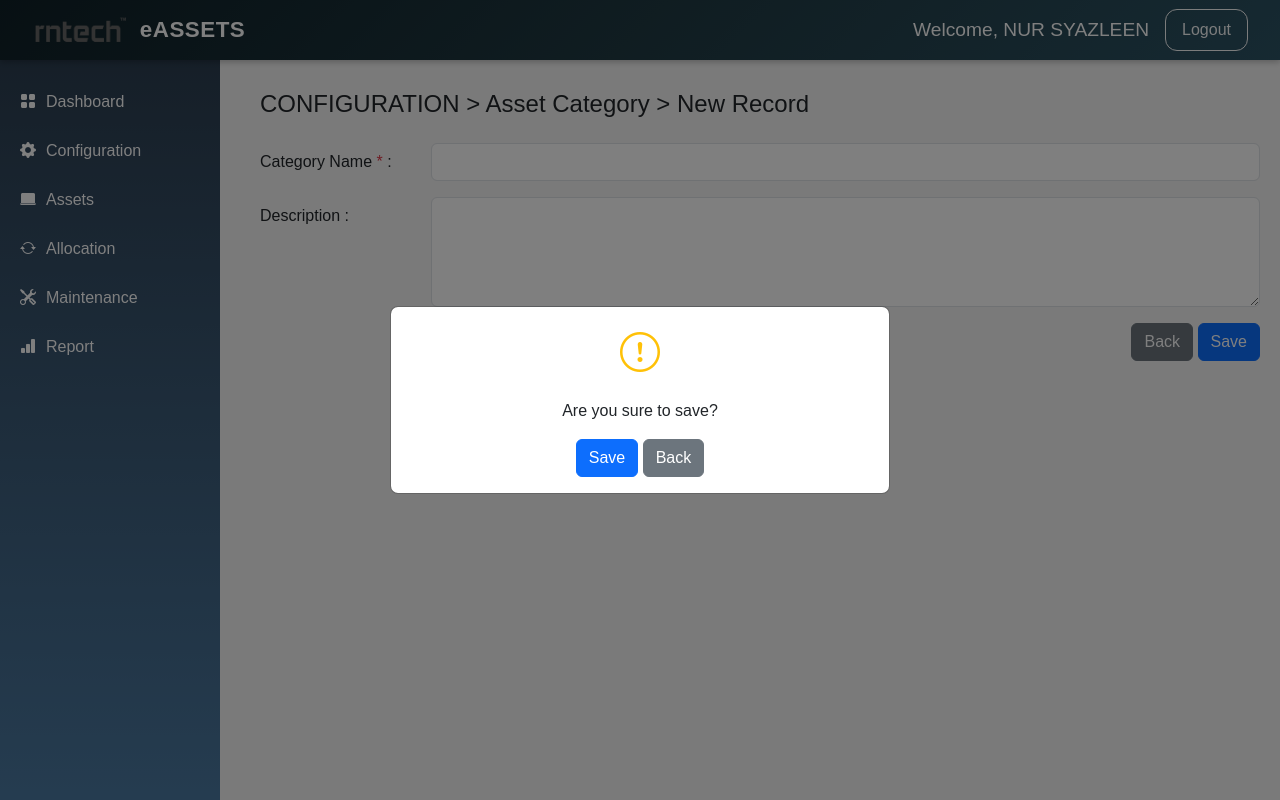
After one commit to syazleen28/eASSET, a PHP site: page /add_category.php in a window 1280 px wide, after a click on "Save". The commit adds this page. Run offline with PHP 8.4, Linux system fonts and the light colour scheme; a user stored in the database is signed in.

Commit message:
add category

```diff
--- /dev/null
+++ b/add_category.php
@@ -0,0 +1,152 @@
+<?php
+session_start();
+require_once 'config/database.php';
+
+$errors = [];
+$category_name = '';
+$description = '';
+
+if ($_SERVER['REQUEST_METHOD'] === 'POST') {
+
+    $category_name = trim($_POST['category_name'] ?? '');
+    $description   = trim($_POST['description'] ?? '');
+
+    // Validation
+    if ($category_name === '') {
+        $errors['category_name'] = "Category Name is required.";
+    } elseif (strlen($category_name) < 3) {
+        $errors['category_name'] = "Category Name must be at least 3 characters.";
+    }
+
+    // Duplicate check
+    if (!isset($errors['category_name'])) {
+        $check = $pdo->prepare(
+            "SELECT COUNT(*) FROM asset_categories WHERE category_name = :category_name"
+        );
+        $check->execute([':category_name' => $category_name]);
+
+        if ($check->fetchColumn() > 0) {
+            $errors['category_name'] = "Category Name already exists.";
+        }
+    }
+
+    // Insert if no errors
+    if (empty($errors)) {
+        $stmt = $pdo->prepare(
+            "INSERT INTO asset_categories (category_name, description)
+             VALUES (:category_name, :description)"
+        );
+        $stmt->execute([
+            ':category_name' => $category_name,
+            ':description'   => $description
+        ]);
+
+        $category_id = $pdo->lastInsertId();
+
+        header("Location: view_category.php?id=$category_id&success=1");
+        exit();
+    }
+}
+?>
+
+<!DOCTYPE html>
+<html lang="en">
+<head>
+<meta charset="UTF-8">
+<title>Add Asset Category | eAssets</title>
+<meta name="viewport" content="width=device-width, initial-scale=1.0">
+
+<link href="https://cdn.jsdelivr.net/npm/bootstrap@5.3.0/dist/css/bootstrap.min.css" rel="stylesheet">
+<link href="https://cdn.jsdelivr.net/npm/bootstrap-icons/font/bootstrap-icons.css" rel="stylesheet">
+<link href="assets/images/style.css" rel="stylesheet">
+
+<script src="https://cdn.jsdelivr.net/npm/bootstrap@5.3.0/dist/js/bootstrap.bundle.min.js"></script>
+</head>
+
+<body>
+
+<?php include 'includes/header.php'; ?>
+<?php include 'includes/sidebar.php'; ?>
+
+<div class="main-content">
+
+    <div class="mb-4">
+        <h4>CONFIGURATION &gt; Asset Category &gt; New Record</h4>
+    </div>
+
+    <form method="post" id="categoryForm">
+
+        <div class="mb-3 row">
+            <label class="col-sm-2 col-form-label">
+                Category Name <span class="text-danger">*</span> :
+            </label>
+            <div class="col-sm-10">
+                <input type="text"
+                       name="category_name"
+                       class="form-control"
+                       value="<?= htmlspecialchars($category_name) ?>">
+
+                <!-- INLINE ERROR MESSAGE -->
+                <?php if (isset($errors['category_name'])): ?>
+                    <div style="color:red; font-size:13px;">
+                        <?= htmlspecialchars($errors['category_name']) ?>
+                    </div>
+                <?php endif; ?>
+            </div>
+        </div>
+
+        <div class="mb-3 row">
+            <label class="col-sm-2 col-form-label">Description :</label>
+            <div class="col-sm-10">
+                <textarea name="description"
+                          class="form-control"
+                          rows="4"><?= htmlspecialchars($description) ?></textarea>
+            </div>
+        </div>
+
+        <div class="row">
+            <div class="col-sm-10 offset-sm-2 text-end">
+                <a href="config_category.php" class="btn btn-secondary">Back</a>
+                <button type="button"
+                        class="btn btn-primary"
+                        data-bs-toggle="modal"
+                        data-bs-target="#confirmModal">
+                    Save
+                </button>
+            </div>
+        </div>
+    </form>
+</div>
+
+<!-- CONFIRM MODAL -->
+<div class="modal fade" id="confirmModal" tabindex="-1">
+  <div class="modal-dialog modal-dialog-centered">
+    <div class="modal-content">
+      <div class="modal-body text-center">
+        <i class="bi bi-exclamation-circle fs-1 text-warning"></i>
+        <p class="mt-3">Are you sure to save?</p>
+
+        <button type="button" class="btn btn-primary" id="confirmSave">
+            Save
+        </button>
+        <button type="button" class="btn btn-secondary" data-bs-dismiss="modal">
+            Back
+        </button>
+      </div>
+    </div>
+  </div>
+</div>
+
+<script>
+document.getElementById('confirmSave').addEventListener('click', function () {
+    document.getElementById('categoryForm').submit();
+});
+</script>
+<script>
+document.querySelector('input[name="category_name"]').addEventListener('input', function () {
+    this.classList.remove('is-invalid');
+});
+</script>
+
+</body>
+</html>
--- /dev/null
+++ b/assets/images/style.css
@@ -0,0 +1,94 @@
+/* --------------------- GENERAL --------------------- */
+.main-content {
+    margin-left: 240px;
+    padding: 90px 20px 20px;
+}
+
+
+body {
+    font-family: 'Poppins', sans-serif;
+    background-color: #f5f5f5;
+    margin: 0;
+    padding: 0;
+}
+
+/* --------------------- HEADER --------------------- */
+.navbar {
+    box-shadow: 0 2px 6px rgba(0,0,0,0.25);
+    height: 60px;
+    background: linear-gradient(135deg, #0f2027, #203a43, #2c5364);
+    padding: 0 2rem;
+}
+
+.navbar .navbar-brand {
+    font-size: 2rem;
+    display: flex;
+    align-items: center;
+}
+
+.navbar .navbar-brand img {
+    height: 55px;
+    margin-right: 10px;
+}
+
+.navbar .brand-text {
+    font-size: 1.4rem;
+    font-weight: 600;
+    letter-spacing: 0.5px;
+    color: #fff;
+}
+
+.navbar .ms-auto span {
+    font-size: 1.2rem;
+    color: #fff;
+    margin-right: 1rem;
+}
+
+.navbar .btn-outline-light {
+    padding: 0.5rem 1rem;
+    font-size: 1rem;
+    border-radius: 12px;
+}
+
+/* --------------------- SIDEBAR --------------------- */
+.sidebar {
+    height: calc(100vh - 60px);
+    width: 220px;
+    position: fixed;
+    top: 60px;
+    left: 0;
+    background: linear-gradient(180deg, #2c3e50, #4b79a1);
+    padding-top: 20px;
+}
+
+.sidebar a {
+    display: flex;
+    align-items: center;
+    padding: 10px 20px;
+    color: #fff;
+    text-decoration: none;
+    border-radius: 8px;
+    margin-bottom: 5px;
+    transition: 0.3s;
+}
+
+.sidebar a:hover {
+    background: rgba(255,255,255,0.2);
+}
+
+.sidebar i {
+    margin-right: 10px;
+}
+
+/* --------------------- FOOTER --------------------- */
+.footer {
+    margin-left: 240px;
+    margin-right: 0;
+    width: auto;
+    background: #fff;
+    padding: 12px;
+    text-align: center;
+    font-size: 14px;
+    color: #555;
+    box-shadow: 0 -1px 6px rgba(0,0,0,0.1);
+}
--- a/config/database.php
+++ b/config/database.php
@@ -1,14 +1,16 @@
 <?php
-$host = "localhost";
-$dbname = "eassets_db";
-$username = "root";
-$password = "";
+$host = 'localhost';
+$db   = 'eassets_db';
+$user = 'root';
+$pass = '';
 
 try {
-    $conn = new PDO("mysql:host=$host;dbname=$dbname", $username, $password);
-    $conn->setAttribute(PDO::ATTR_ERRMODE, PDO::ERRMODE_EXCEPTION);
-} catch(PDOException $e) {
-    echo "Connection failed: " . $e->getMessage();
-    exit();
+    $dsn = "mysql:host=$host;dbname=$db;charset=utf8mb4";
+    $pdo = new PDO($dsn, $user, $pass, [
+        PDO::ATTR_ERRMODE => PDO::ERRMODE_EXCEPTION,
+        PDO::ATTR_DEFAULT_FETCH_MODE => PDO::FETCH_ASSOC
+    ]);
+} catch (PDOException $e) {
+    die("Database connection failed: " . $e->getMessage());
 }
 ?>
--- a/includes/header.php
+++ b/includes/header.php
@@ -1,18 +1,14 @@
 <!-- HEADER (NAVBAR) -->
-<nav class="navbar navbar-expand-lg fixed-top px-5 py-3"
-     style="background: linear-gradient(135deg, #0f2027, #203a43, #2c5364);
-            box-shadow: 0 2px 6px rgba(0,0,0,0.25);
-            height: 60px;">
-
-    <a class="navbar-brand d-flex align-items-center text-white" href="dashboard.php" style="font-size: 2rem; margin-left: -15px;">
-        <img src="assets/images/logo_RNTECH.png" alt="Logo" style="height: 55px; margin-right: 10px;">
+<nav class="navbar navbar-expand-lg fixed-top">
+    <a class="navbar-brand" href="dashboard.php">
+        <img src="assets/images/logo_RNTECH.png" alt="Logo">
         <span class="brand-text">eASSETS</span>
     </a>
     <div class="ms-auto d-flex align-items-center">
-        <span class="text-white me-4" style="font-size: 1.2rem;">
+        <span>
             Welcome, <?= htmlspecialchars($_SESSION['fullname']); ?>
         </span>
-        <a href="logout.php" class="btn btn-outline-light btn-sm" style="padding: 0.5rem 1rem; font-size: 1rem; border-radius: 12px;">
+        <a href="logout.php" class="btn btn-outline-light btn-sm">
             Logout
         </a>
     </div>
--- a/includes/sidebar.php
+++ b/includes/sidebar.php
@@ -1,9 +1,26 @@
-<!-- SIDEBAR -->
+<!-- includes/sidebar.php -->
 <div class="sidebar">
-    <a href="#"><i class="bi bi-grid-fill"></i> Dashboard</a>
-    <a href="#"><i class="bi bi-gear-fill"></i> Configuration</a>
-    <a href="#"><i class="bi bi-laptop-fill"></i> Assets</a>
-    <a href="#"><i class="bi bi-arrow-repeat"></i> Allocation</a>
-    <a href="#"><i class="bi bi-tools"></i> Maintenance</a>
-    <a href="#"><i class="bi bi-bar-chart-fill"></i> Report</a>
+    <a href="../dashboard.php">
+        <i class="bi bi-grid-fill"></i> Dashboard
+    </a>
+
+    <a href="../config_category.php">
+        <i class="bi bi-gear-fill"></i> Configuration
+    </a>
+
+    <a href="../asset_list.php">
+        <i class="bi bi-laptop-fill"></i> Assets
+    </a>
+
+    <a href="../allocation.php">
+        <i class="bi bi-arrow-repeat"></i> Allocation
+    </a>
+
+    <a href="../maintenance.php">
+        <i class="bi bi-tools"></i> Maintenance
+    </a>
+
+    <a href="../report.php">
+        <i class="bi bi-bar-chart-fill"></i> Report
+    </a>
 </div>
```
Also changed, not shown: config_category.php (added, +110 -0 lines), dashboard.php (+40 -14 lines), login.php (+22 -14 lines), view_category.php (added, +109 -0 lines), asset.php (deleted), edit_category.php (added).
